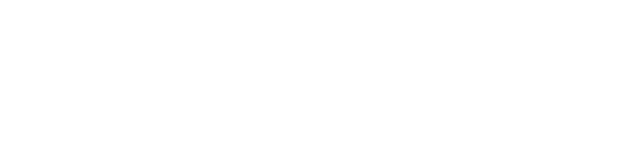
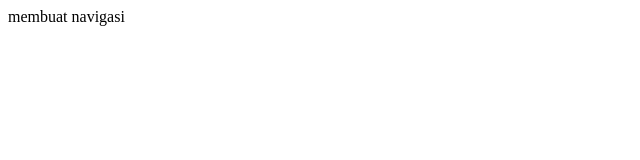
Before and after one commit to Sukri47/BelajarKelasFullStack, a plain HTML site: page tes.html in a window 1280 px wide. Shown: the whole page, without its empty margins (0-640 px from the left). Drawn offline with Linux system fonts and the light colour scheme.

Commit message:
membuat navigasi

```diff
--- a/tes.html
+++ b/tes.html
@@ -5,5 +5,7 @@
     <meta name="viewport" content="width=device-width, initial-scale=1.0" />
     <title>Document</title>
   </head>
-  <body></body>
+  <body>
+    <nav>membuat navigasi</nav>
+  </body>
 </html>
```
